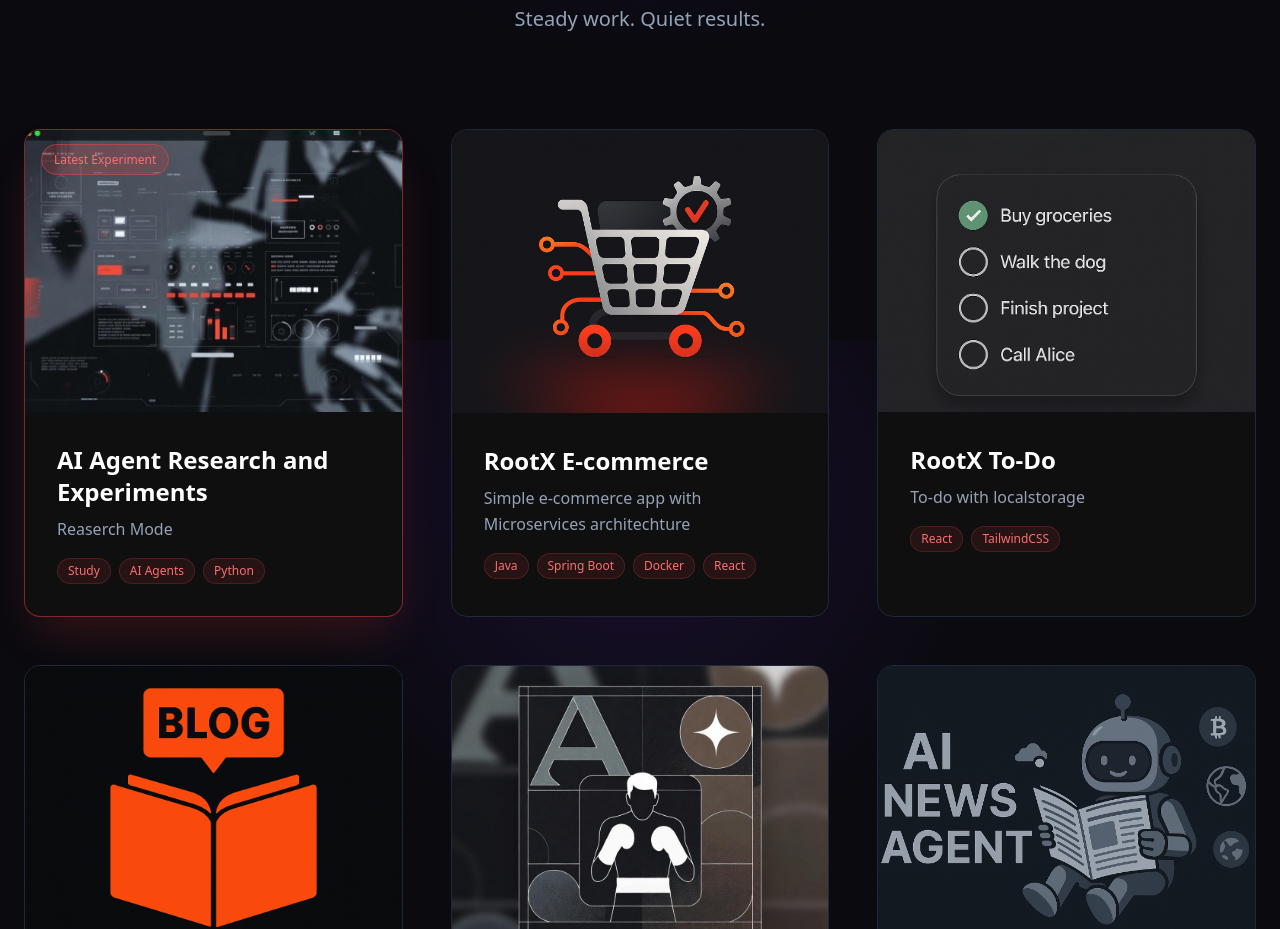
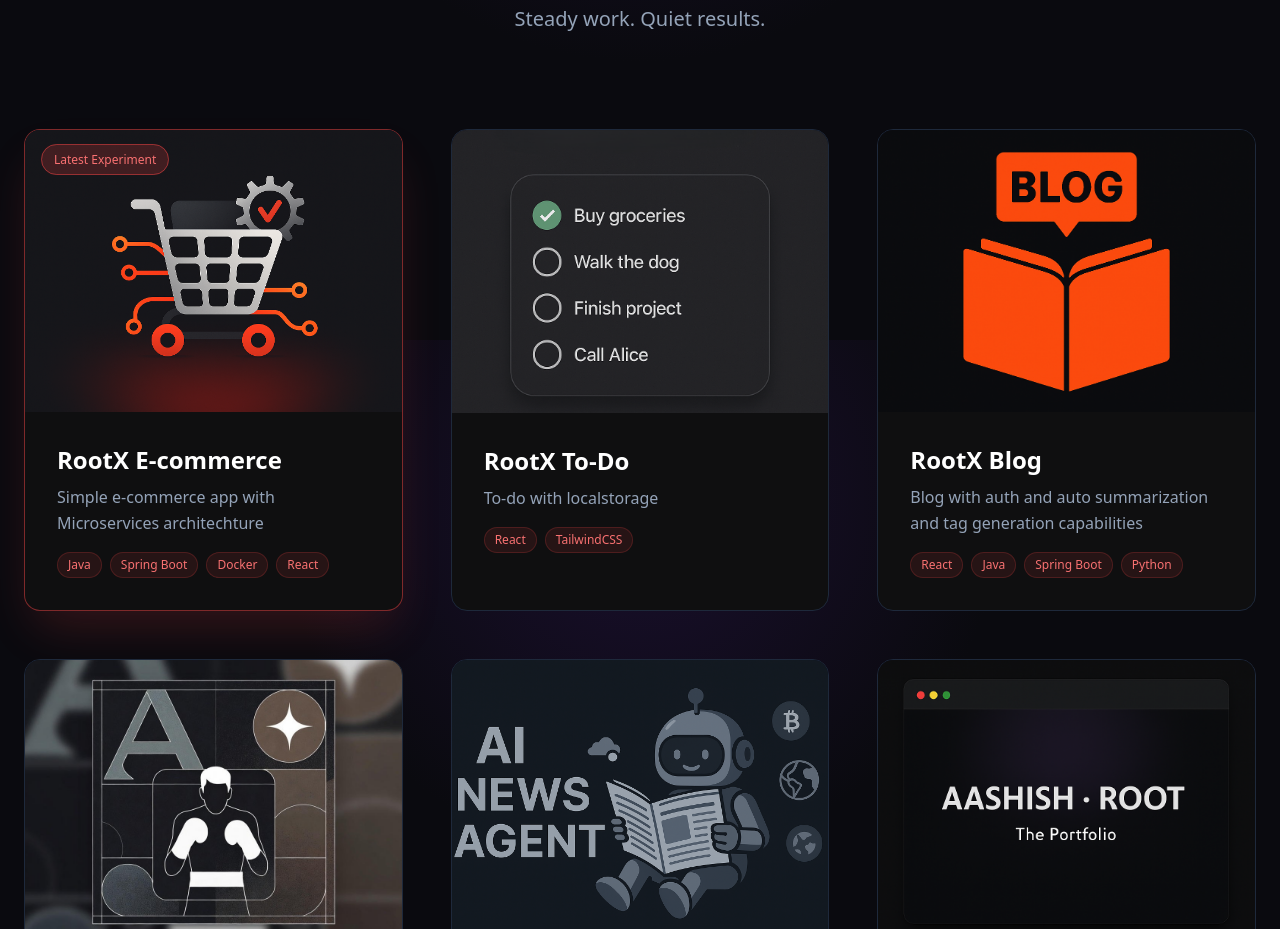
Before and after one commit to ashkshenoy/simple-portfolio, a React (Vite) app: page / in a window 1280 px wide. Shown: the part 3660-4589 px from the top of the page. Built offline with nearby package versions, Linux system fonts and the light colour scheme.

Commit message:
index fix, latest link fix

```diff
--- a/index.html
+++ b/index.html
@@ -6,13 +6,13 @@
     <title>Root Xperiments</title>
     <!-- Primary Meta Tags -->
       <meta name="title" content="Root Xperiments">
-      <meta name="description" content="Minimal, intentional applications. Portfolio of Ash — Root Xperiments.">
+      <meta name="description" content="Minimal, intentional applications. Aashish K — Root Xperiments.">
 
 
       <!-- Open Graph / Social Preview -->
       <meta property="og:type" content="website">
-      <meta property="og:title" content="Ash — Root Xperiments">
-      <meta property="og:description" content="Minimal, intentional applications. Portfolio of Ash.">
+      <meta property="og:title" content="Root Xperiments">
+      <meta property="og:description" content="Minimal, intentional applications. Aashish K — Root Xperiments">
       <meta property="og:image" content="/og-image.png"> <!-- Add later -->
       <meta property="og:url" content="https://your-domain.com">
 
--- a/src/App.jsx
+++ b/src/App.jsx
@@ -18,15 +18,14 @@ export default function App() {
 
     {
       id: "lab",
-      title: "AI Agent Research and Experiments",
-      subtitle: "Reaserch Mode",
-      thumbnail: "/images/lab.jpg",  // dark abstract or screenshot of your newest thing
-      link: "#projects", // or /lab if you ever make a collection
-      tags: ["Study", "AI Agents", "Python"], // ← add relevant tags
+      title: "RootX E-commerce",
+      subtitle: "Simple e-commerce app with Microservices architechture",
+      thumbnail: "/images/MS-ecommerce.png",  // dark abstract or screenshot of your newest thing
+      link: "https://github.com/ashkshenoy/root-x-microsercvices.git" , // or /lab if you ever make a collection
+      tags: ["Java", "Spring Boot", "Docker", "React"], // ← add relevant tags
 
       isLatest: true   // ← we’ll use this to style it differently
     },
-    { id: 1, title: "RootX E-commerce", subtitle: "Simple e-commerce app with Microservices architechture", thumbnail: "/images/MS-ecommerce.png", tags: ["Java", "Spring Boot", "Docker", "React"], link: "https://github.com/ashkshenoy/root-x-microsercvices.git" },
     { id: 2, title: "RootX To-Do", subtitle: "To-do with localstorage", thumbnail: "/images/minimal-todo.png", tags: ["React", "TailwindCSS"], link: "https://todo-app-five-alpha-22.vercel.app/" },
     { id: 3, title: "RootX Blog ", subtitle: "Blog with auth and auto summarization and tag generation capabilities", thumbnail: "/images/blog.png", tags: ["React", "Java", "Spring Boot", "Python"], link: "https://github.com/ashkshenoy/react-blog-frontend.git" },
     { id: 4, title: "RootX Boxing Coach", subtitle: "Practice boxing with intensity presets or customize your session", thumbnail: "/images/boxing.jpg", tags: ["React", "TailwindCSS"], link: "https://minimal-boxing-app.netlify.app/" },
```
